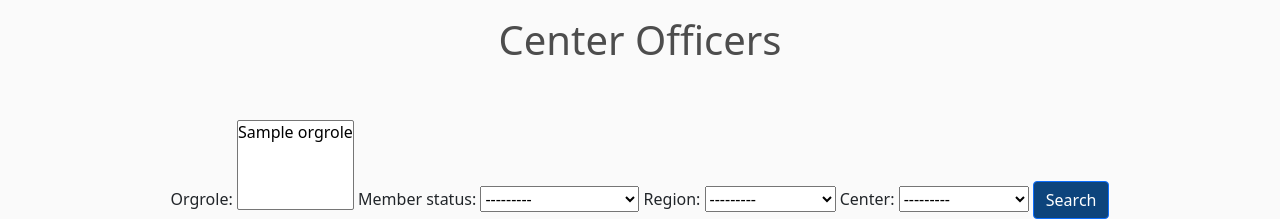
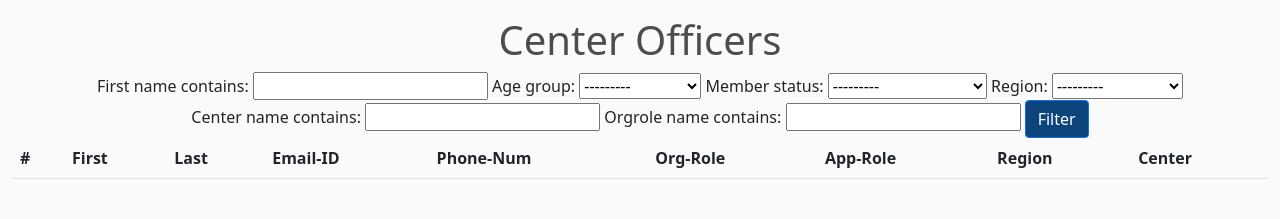
Before and after one commit to thiyaguj19-mt/online-member-directory, a Django app: page /center-officers in a window 1280 px wide. Shown: the part 117-336 px from the top of the page. Run offline with Django 4.2, Linux system fonts and the light colour scheme; tables that the repository leaves empty hold one stand-in row (values such as "Sample post"); lists and menus that the app fills with data are empty; some libraries are stand-ins or nearby versions; some web fonts are replaced.

Commit message:
made center, org_role to be text field in filter

```diff
--- a/website/admin.py
+++ b/website/admin.py
@@ -26,6 +26,7 @@ admin.site.register(Center, CenterAdmin)
 
 class MemberAdmin(admin.ModelAdmin):
     list_display = ('first_name', 'last_name', 'email', 'phone', 'region', 'center', 'get_orgrole', 'approle')
+    list_filter = ('region', 'member_status')
 
 admin.site.register(Member, MemberAdmin)
 
--- a/website/filters.py
+++ b/website/filters.py
@@ -6,7 +6,12 @@ from .models import Member
 
 class MemberFilter(django_filters.FilterSet):
 
+    first_name = django_filters.CharFilter(lookup_expr='icontains')
+    #last_name = django_filters.CharFilter(lookup_expr='icontains')
+    center__name = django_filters.CharFilter(lookup_expr='icontains')
+    orgrole__name = django_filters.CharFilter(lookup_expr='icontains')
+
     class Meta:
         model = Member
         #fields = "__all__"
-        fields = ['orgrole', 'member_status', 'region', 'center']
+        fields = ['first_name', 'age_group', 'member_status', 'region']
--- a/website/templates/center-officers-page.html
+++ b/website/templates/center-officers-page.html
@@ -1,11 +1,10 @@
 {% extends 'base.html' %} {% load static %} {% block content %}
 <center>
   <h1>Center Officers</h1>
-  <br />
-  <br />
+
   <form method="get">
     {{ filterMembers.form }}
-    <button class="btn btn-primary" type="submit">Search</button>
+    <button class="btn btn-primary" type="submit">Filter</button>
   </form>
 
   <table class="table">
--- a/website/templates/national-officers-page.html
+++ b/website/templates/national-officers-page.html
@@ -1,12 +1,10 @@
 {% extends 'base.html' %} {% load static %} {% block content %}
 <center>
   <h1>National Officers</h1>
-  <br />
-  <br />
 
   <form method="get">
     {{ filterMembers.form }}
-    <button class="btn btn-primary" type="submit">Search</button>
+    <button class="btn btn-primary" type="submit">Filter</button>
   </form>
 
   <table class="table">
--- a/website/templates/regional-officers-page.html
+++ b/website/templates/regional-officers-page.html
@@ -1,12 +1,10 @@
 {% extends 'base.html' %} {% load static %} {% block content %}
 <center>
   <h1>Regional Officers</h1>
-  <br />
-  <br />
 
   <form method="get">
     {{ filterMembers.form }}
-    <button class="btn btn-primary" type="submit">Search</button>
+    <button class="btn btn-primary" type="submit">Filter</button>
   </form>
 
   <table class="table">
```
Also changed, not shown: 1 other file.
